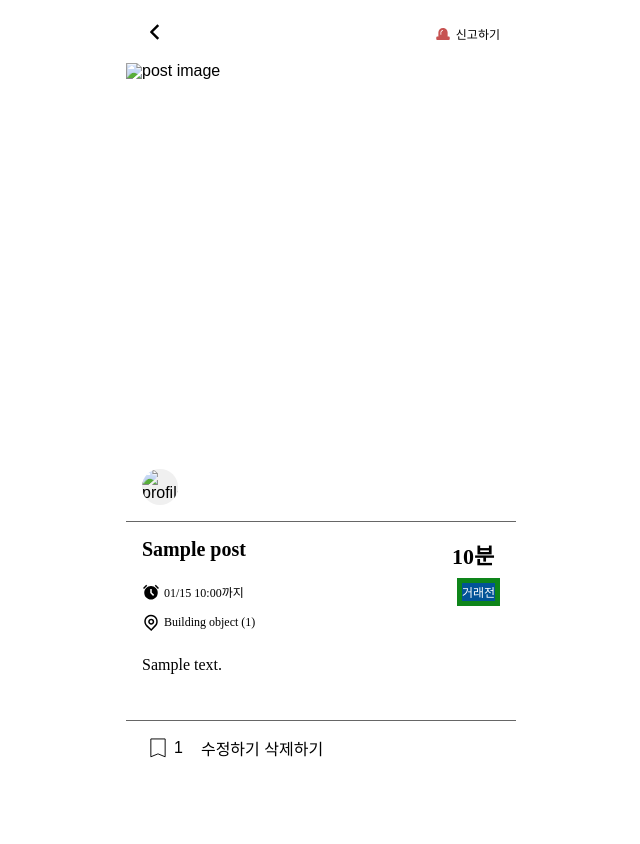
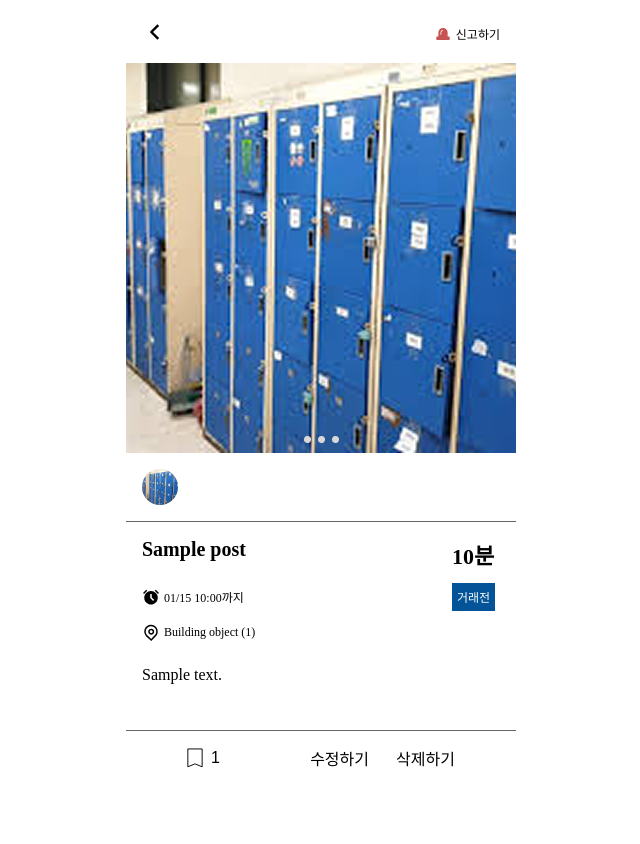
Before and after one commit to LikeLion-at-DGU/2025-simba-5-Tickitaka, a Django app: page /posts/post_detail/1 in a window 1280 px wide. Shown: the whole page, without its empty margins (319-959 px from the left). Run offline with Django 5.2, Linux system fonts and the light colour scheme; a user stored in the database is signed in; tables that the repository leaves empty hold one stand-in row (values such as "Sample post").

Commit message:
Feat:post_detail 완료

```diff
--- a/posts/templates/posts/post_detail.html
+++ b/posts/templates/posts/post_detail.html
@@ -20,12 +20,14 @@
 
         <div class="post-detail-content_sy">
             <div class="post-detail-image_sy">
-                <img src="{{ post.image.url }}" alt="post image">
+                <!--<img src="{{ post.image.url }}" alt="post image">-->
+                <img src="{% static 'images/test2.png' %}" alt="테스트 이미지">
             </div>
             <div class="post-detail-item_sy">
                 <div class="user-info_sy">
                     <div class="profile-image_sy">
-                        <img src="{{ accounts.image.url }}" alt="profile image">
+                        <!--<img src="{{ accounts.image.url }}" alt="profile image">-->
+                        <img src="{% static 'images/test2.png' %}" alt="테스트 이미지">
                     </div>
                     <div class="user-name_sy">{{ post.master_id.nickname }}</div>
                 </div>
@@ -51,9 +53,9 @@
                             <div class="status-button_sy">
                                 {% if post.status == "waiting" %}
                                     <button class="status-blue_sy">거래전</button>
-                                {% elif post.status == "채팅중" %}
-                                    <button class="status-red_sy">채팅중</button>
-                                {% elif post.status == "거래완료" %}
+                                {% elif post.status == "chatting" or post.status == "in_progress" %}
+                                    <button class="status-red_sy">거래중</button>
+                                {% elif post.status == "done" %}
                                     <button class="status-green_sy">거래완료</button>
                                 {% endif %}
                             </div>
@@ -88,7 +90,7 @@
                     {% if user.id == post.master_id %}
                         <div class="manage-btn-wrapper_sy">
                             {# 작성자일 경우: 수정/삭제 버튼 #}
-                            {% if post.status == "거래중" %}
+                            {% if post.status == "waiting" %}
                             <button class="edit-btn_sy">수정하기</button>
                             <button class="delete-btn_sy">삭제하기</button>
                             {% else %}
@@ -98,7 +100,7 @@
                         </div>
                     {% else %}
                         {# 작성자가 아닌 일반 사용자 #}
-                        {% if post.status == "거래중" %}
+                        {% if post.status == "waiting" %}
                         <button class="call-btn_sy">콜!</button>
                         {% else %}
                         <button class="call-btn_sy disabled" disabled>콜!</button>
--- a/project/static/css/post_detail.css
+++ b/project/static/css/post_detail.css
@@ -175,8 +175,6 @@
     justify-content: center;
     align-items: center;
     gap: 10px;
-    background: #0E851A;
-    color: #FFF;
     text-align: center;
     font-family: "Pretendard Variable";
     font-size: 12px;
@@ -188,16 +186,19 @@
 .status-blue_sy {
     background: #025397;
     color: #FFF;
+    padding: 5px;
 }
 
 .status-red_sy {
     background: #C75352;
     color: #FFF;
+    padding: 5px;
 }
 
 .status-green_sy {
     background: #0E851A;
     color: #FFF;
+    padding: 5px;
 }
 
 .post-detail-location_sy {
@@ -236,12 +237,10 @@
 }
 
 .post-detail-footer_sy {
-    display: inline-flex;
+    display: flex;
     align-items: center;
-    gap: 18px;
-    padding: 16px 32px;
-    padding-left: 24px;
-    justify-content: center;
+    padding: 16px 16px;
+    justify-content: space-around;
 }
 
 .post-liked_sy {
@@ -290,39 +289,25 @@
     cursor: not-allowed;
 }
 
-
-/*.manage-btn-wrapper_sy {
+.manage-btn-wrapper_sy {
     display: flex;
-    gap: 12px;
-    justify-content: center;
+    align-items: center;
+    gap: 27px;
 }
 
 .manage-btn_sy {
-    background-color: #29477c;
-    color: white;
-    border: none;
-    border-radius: 12px;
-    padding: 10px 20px;
-    font-size: 14px;
+    display: flex;
+    width: 132px;
+    padding: 10px;
+    justify-content: center;
+    align-items: center;
+    gap: 10px;
+    border-radius: 6px;
+    background: #025397;
     cursor: pointer;
 }
 
 .manage-btn_sy:disabled {
-    background-color: #c4c4c4;
+    background-color: #666;
     cursor: not-allowed;
 }
-
-.call-btn_sy {
-    background-color: #007bff;
-    color: white;
-    border: none;
-    border-radius: 12px;
-    padding: 10px 20px;
-    font-size: 14px;
-    cursor: pointer;
-}
-
-.call-btn_sy.disabled {
-    background-color: #c4c4c4;
-    cursor: not-allowed;
-} */
--- a/project/static/js/post_detail.js
+++ b/project/static/js/post_detail.js
@@ -9,10 +9,12 @@
         if (!liked) {
             likeCountText.textContent = originalCount + 1;
             likeIcon.style.stroke = "black";
+            likeIcon.style.fill = "black";
             liked = true;
         } else {
             likeCountText.textContent = originalCount;
-            likeIcon.style.stroke = "white";
+            likeIcon.style.stroke = "black";
+            likeIcon.style.fill = "none";
             liked = false;
         }
     });
```
